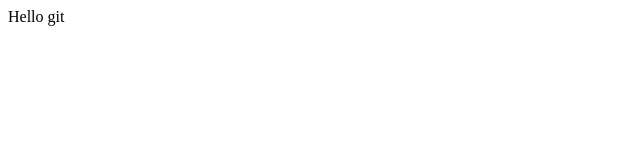
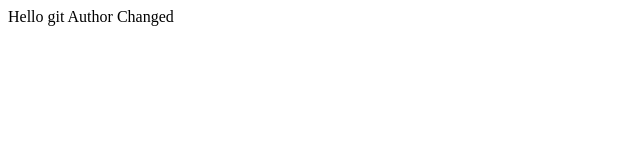
Before and after one commit to manoj-v2/git-training, a plain HTML site: page Index.html in a window 1280 px wide. Shown: the whole page, without its empty margins (0-640 px from the left). Drawn offline with Linux system fonts and the light colour scheme.

Commit message:
author changed

```diff
--- a/Index.html
+++ b/Index.html
@@ -1,5 +1,7 @@
 <html>
 <body>
  Hello git
+
+ Author Changed
 </body>
 </html>
```
